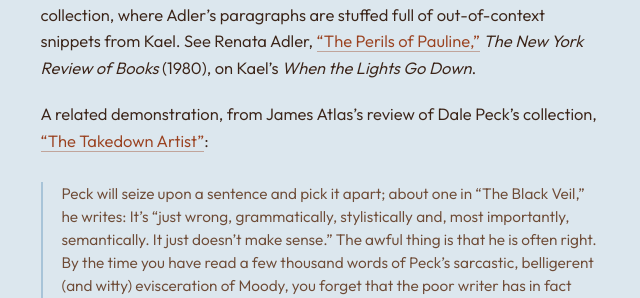
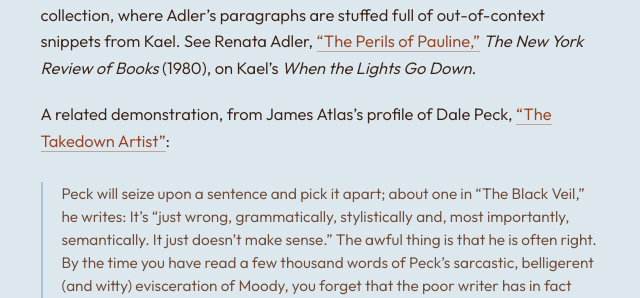
Before and after one commit to lauramoorewrites-del/treasury, a Jekyll site: the page built from _pages/on-the-duty-of-criticism-to-depict-a-work-accurately.md, in a window 1280 px wide. Shown: the part 808-1106 px from the top of the page, without its empty margins (319-959 px from the left). Built offline with Jekyll 4.4.1, drawn with Linux system fonts in a browser that asks for light colours.

Commit message:
Correct Atlas piece description: a profile of Peck, not a review
Co-Authored-By: Claude Opus 5.5 (1M context) <noreply@anthropic.com>

```diff
--- a/_pages/on-the-duty-of-criticism-to-depict-a-work-accurately.md
+++ b/_pages/on-the-duty-of-criticism-to-depict-a-work-accurately.md
@@ -24,7 +24,7 @@ Further, literary criticism in general, and book reviews in particular, are ofte
 
 This is a major fault of Renata Adler’s takedown of Pauline Kael’s review collection, where Adler’s paragraphs are stuffed full of out-of-context snippets from Kael. See Renata Adler, [“The Perils of Pauline,”](https://www.nybooks.com/articles/1980/08/14/the-perils-of-pauline/) *The New York Review of Books* (1980), on Kael’s *When the Lights Go Down*.
 
-A related demonstration, from James Atlas’s review of Dale Peck’s collection, [“The Takedown Artist”](https://www.nytimes.com/2003/10/26/magazine/the-takedown-artist.html):
+A related demonstration, from James Atlas’s profile of Dale Peck, [“The Takedown Artist”](https://www.nytimes.com/2003/10/26/magazine/the-takedown-artist.html):
 
 > Peck will seize upon a sentence and pick it apart; about one in “The Black Veil,” he writes: It’s “just wrong, grammatically, stylistically and, most importantly, semantically. It just doesn’t make sense.” The awful thing is that he is often right. By the time you have read a few thousand words of Peck’s sarcastic, belligerent (and witty) evisceration of Moody, you forget that the poor writer has in fact written a haunting portrait of his Mayflower family and its tormented past. Even if it’s not Moody’s best effort, does this merit the fury that Peck rains down upon it?
 
```
